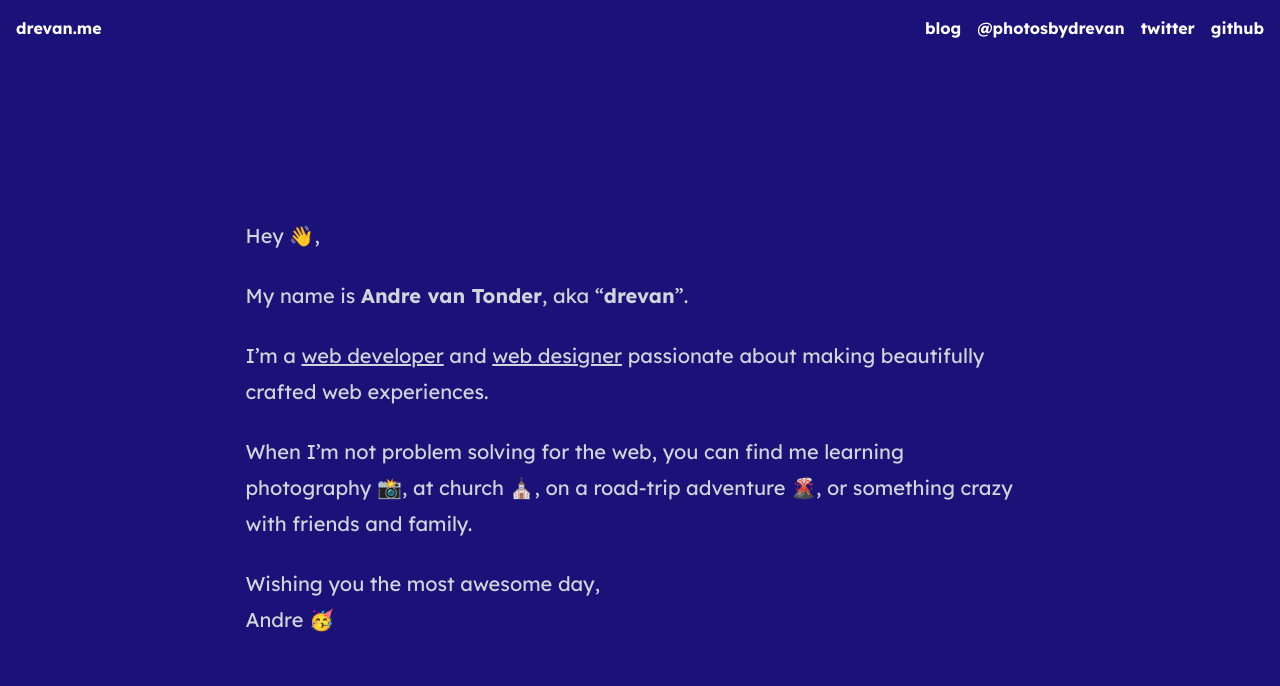
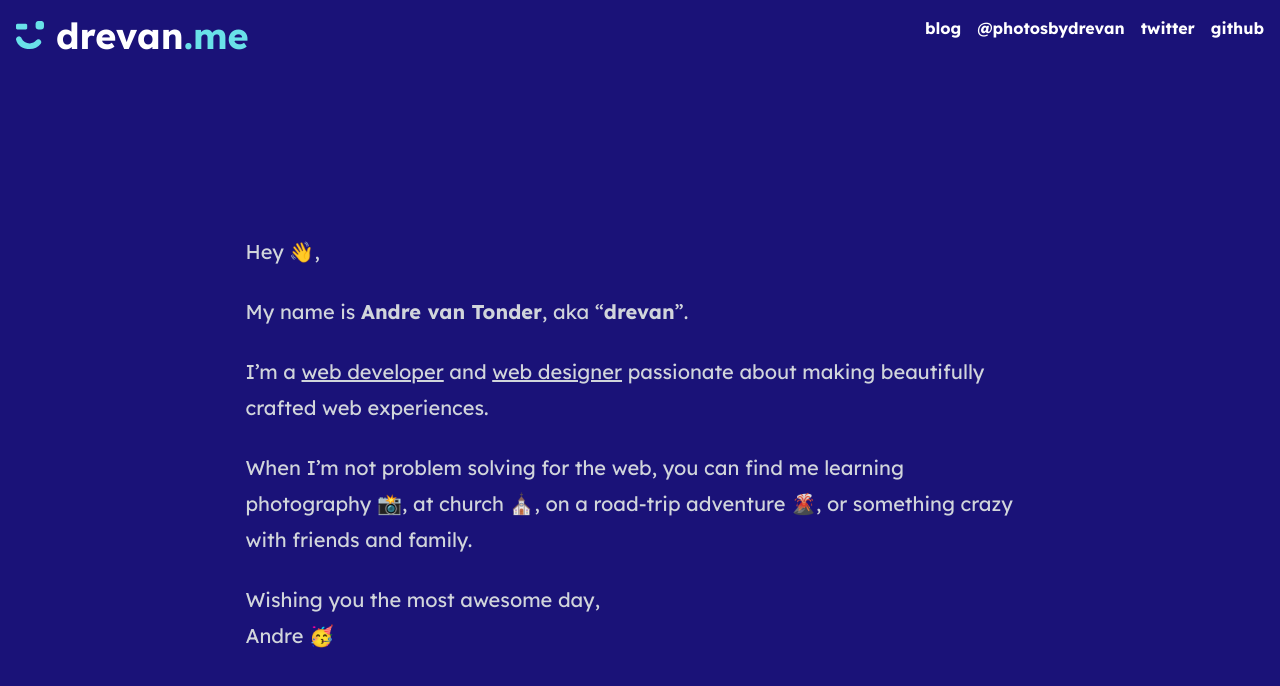
Before and after one commit to drevantonder/drevan.me, an Astro site: page / in a window 1280 px wide. Built offline with nearby package versions, Linux system fonts and the light colour scheme; Astro itself is replaced by a stand-in of ours.

Commit message:
Add logo and font

```diff
--- /dev/null
+++ b/src/components/Logo/Logo.astro
@@ -0,0 +1,18 @@
+---
+import LogoIcon from './LogoIcon.astro';
+
+export interface Props {
+	theme?: string;
+}
+
+const { theme = 'light' } = Astro.props;
+---
+
+
+<div class="flex space-x-3 items-baseline">
+  <LogoIcon />
+
+  <div class="font-display font-bold text-4xl">
+    <span class={ theme === 'dark' ? 'text-white' : 'text-purple-600' }>drevan</span><span class="text-cyan-400">.me</span>
+  </div>
+</div>
--- /dev/null
+++ b/src/components/Logo/LogoIcon.astro
@@ -0,0 +1,5 @@
+<svg class="w-7 h-7" width="100" height="100" viewBox="0 0 100 100" fill="none" xmlns="http://www.w3.org/2000/svg">
+  <path d="M0 18C0 15.1997 0 13.7996 0.544967 12.73C1.02433 11.7892 1.78924 11.0243 2.73005 10.545C3.79961 10 5.19974 10 8 10H32C34.8003 10 36.2004 10 37.27 10.545C38.2108 11.0243 38.9757 11.7892 39.455 12.73C40 13.7996 40 15.1997 40 18V22C40 24.8003 40 26.2004 39.455 27.27C38.9757 28.2108 38.2108 28.9757 37.27 29.455C36.2004 30 34.8003 30 32 30H8C5.19974 30 3.79961 30 2.73005 29.455C1.78924 28.9757 1.02433 28.2108 0.544967 27.27C0 26.2004 0 24.8003 0 22V18Z" fill="#69E1E9"/>
+  <path d="M84.0278 65.7561C79.9649 63.7953 75.1465 65.6841 72.2642 69.1546C66.7614 75.7807 58.4605 80 49.1742 80C36.0772 80 24.5499 73.5601 20.2943 62.6778C18.4502 57.9621 13.9333 54.0184 8.96219 54.9806C3.27909 56.0805 -1.02901 61.1196 0.215479 66.7728C4.92528 88.1675 25.0554 100 49.1742 100C65.132 100 79.3437 92.5244 88.4984 80.884C92.5369 75.749 89.9113 68.5956 84.0278 65.7561Z" fill="#69E1E9"/>
+  <path d="M70 15C70 10.3406 70 8.01088 70.7612 6.17317C71.7761 3.72288 73.7229 1.77614 76.1732 0.761205C78.0109 0 80.3406 0 85 0C89.6594 0 91.9891 0 93.8268 0.761205C96.2771 1.77614 98.2239 3.72288 99.2388 6.17317C100 8.01088 100 10.3406 100 15C100 19.6594 100 21.9891 99.2388 23.8268C98.2239 26.2771 96.2771 28.2239 93.8268 29.2388C91.9891 30 89.6594 30 85 30C80.3406 30 78.0109 30 76.1732 29.2388C73.7229 28.2239 71.7761 26.2771 70.7612 23.8268C70 21.9891 70 19.6594 70 15Z" fill="#69E1E9"/>
+  </svg>
--- a/src/components/Navbar.astro
+++ b/src/components/Navbar.astro
@@ -1,6 +1,11 @@
+---
+import Logo from "./Logo/Logo.astro";
+---
+
 <div class="container mx-auto p-4">
   <nav class="flex justify-between">
-    <a class="text-white font-bold" href="/">drevan.me</a>
+    <Logo theme="dark" />
+
     <ul class="flex space-x-4">
       <li class="text-white font-bold">
         <a href="/blog">blog</a>
--- a/tailwind.config.cjs
+++ b/tailwind.config.cjs
@@ -4,6 +4,19 @@ const defaultTheme = require('tailwindcss/defaultTheme')
 module.exports = {
 	content: ['./src/**/*.{astro,html,js,jsx,md,mdx,svelte,ts,tsx,vue}'],
 	theme: {
+		colors: {
+      transparent: 'transparent',
+      current: 'currentColor',
+      'white': '#ffffff',
+      'cyan': {
+        '400': '#69E1E9'
+      },
+      'purple': {
+        '600': '#3529BF',
+				'900': '#1A1278'
+      }
+		},
+
 		extend: {
 			fontFamily: {
         'sans': ['Lexend Deca', ...defaultTheme.fontFamily.sans],
```
Also changed, not shown: src/img/logo.svg (added).
